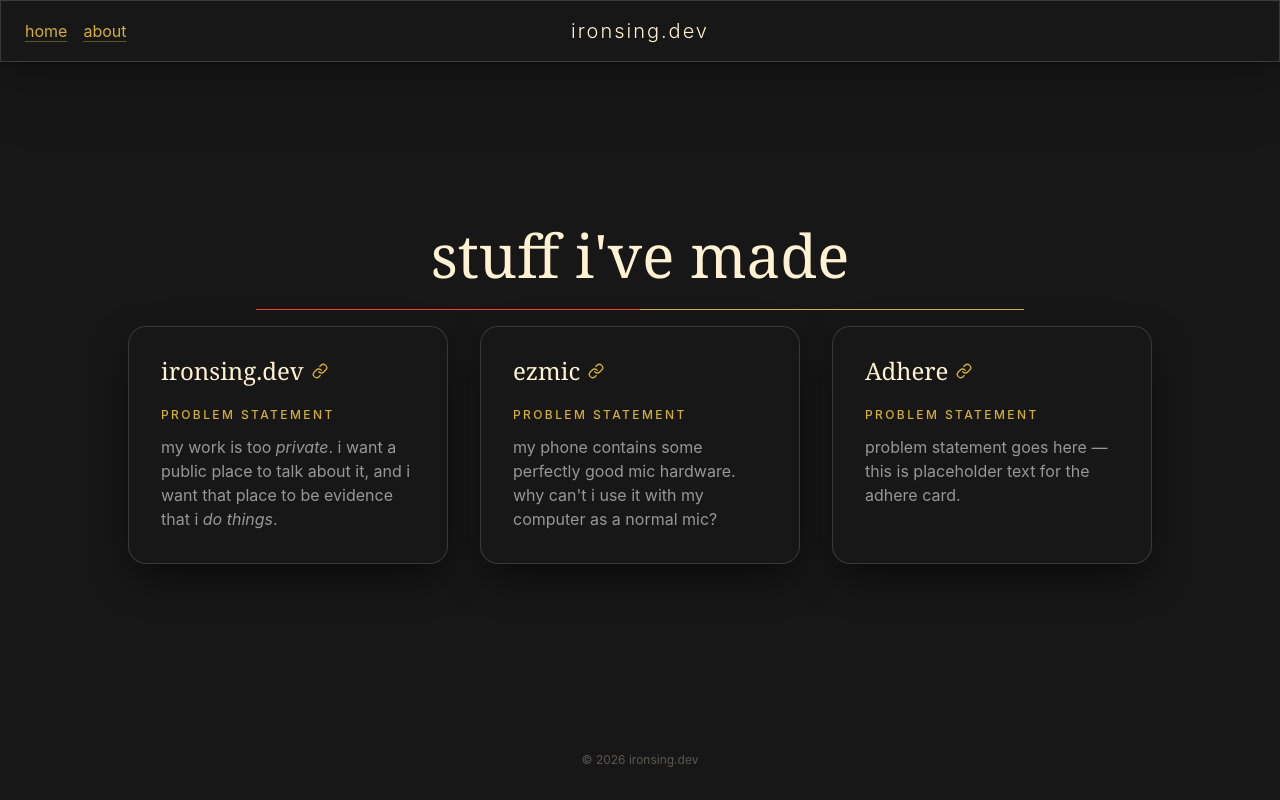
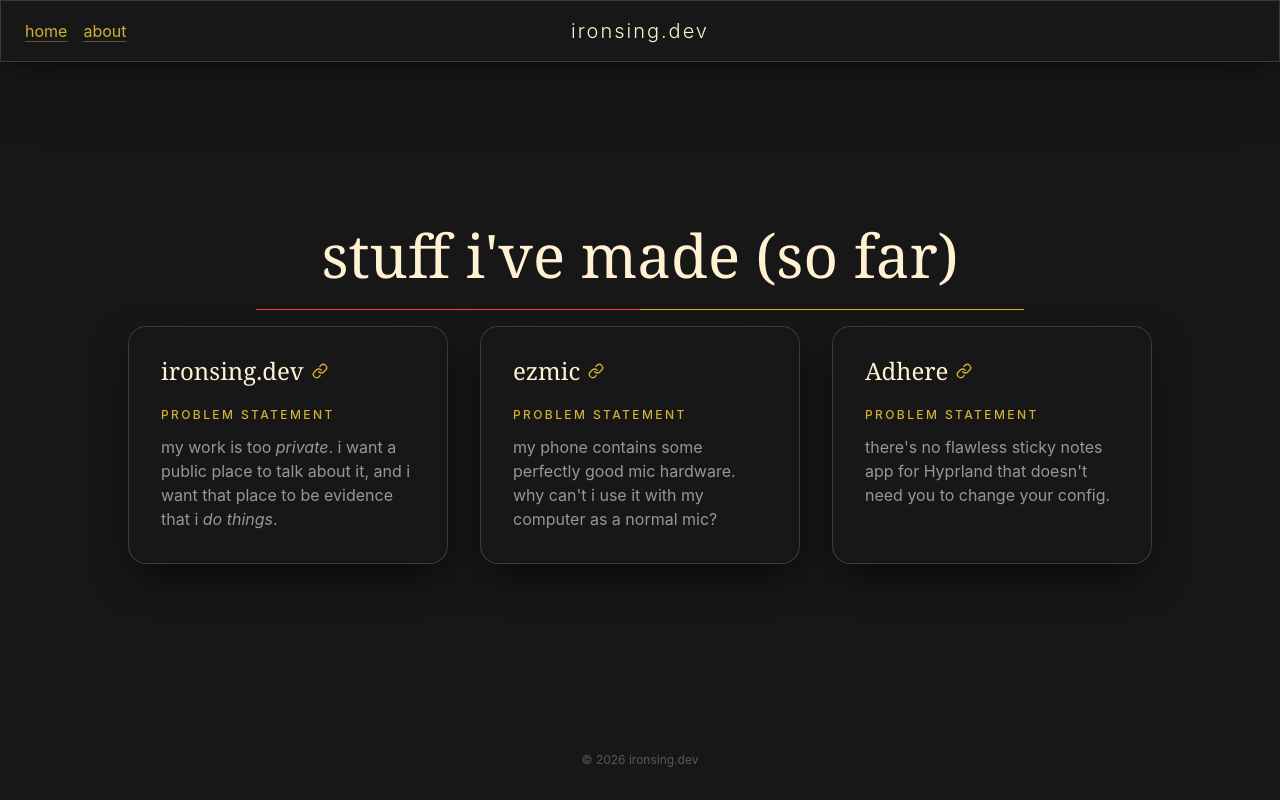
Before and after one commit to Ironsing/ironsing.github.io, a SvelteKit app: page /work in a window 1280 px wide. Shown: the top 800 px of the page. Built offline with nearby package versions, Linux system fonts and the light colour scheme.

Commit message:
change wording on work page

```diff
--- a/src/routes/work/+page.svelte
+++ b/src/routes/work/+page.svelte
@@ -10,7 +10,7 @@
 </script>
 
 <main class="flex flex-1 flex-col items-center justify-center gap-4 p-8">
-	<h1 class="font-serif text-6xl leading-tight font-medium text-emphasis">stuff i've made</h1>
+	<h1 class="font-serif text-6xl leading-tight font-medium text-emphasis">stuff i've made (so far)</h1>
 	<div
 		class="h-px w-3xl [background:linear-gradient(to_right,var(--color-site-red)_0_50%,var(--color-site-gold)_50%_100%)]"
 	></div>
@@ -73,7 +73,7 @@
 					>problem statement</span
 				>
 				<span class="text-base text-normal">
-					problem statement goes here — this is placeholder text for the adhere card.
+					there's no flawless sticky notes app for Hyprland that doesn't need you to change your config.
 				</span>
 			</div>
 		</div>
```
